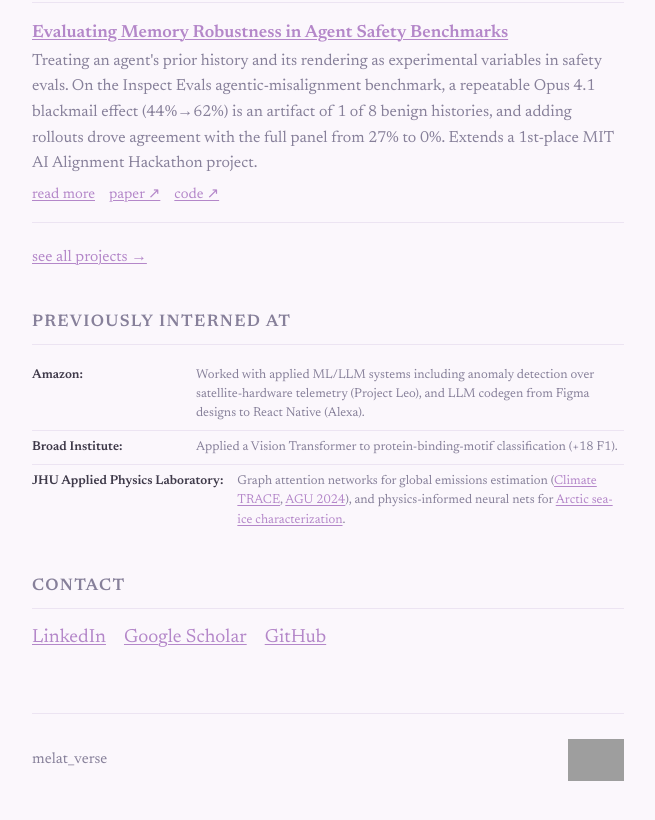
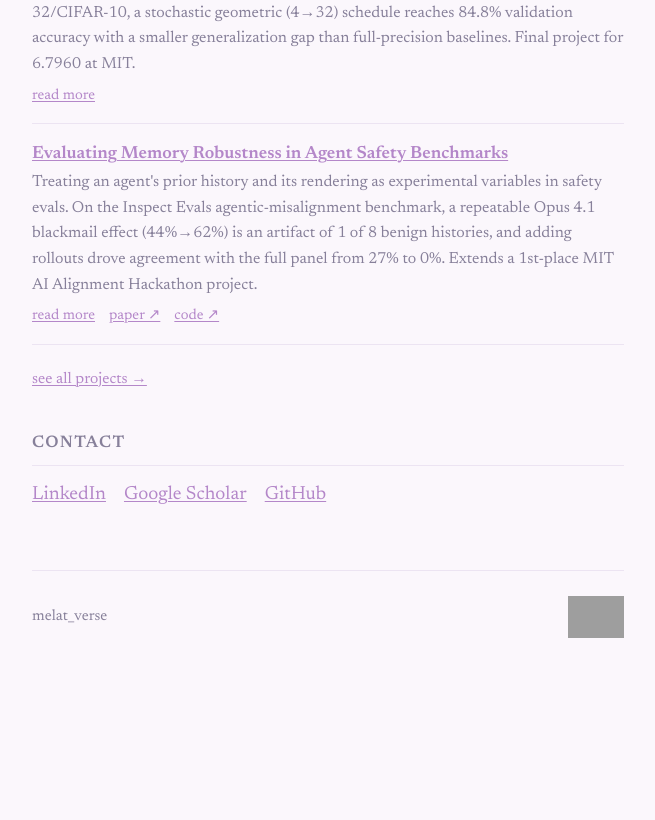
Before and after one commit to melatg0/personal_website, a plain HTML site: page index.html in a window 1280 px wide. Shown: the part 864-1684 px from the top of the page, without its empty margins (312-967 px from the left). After the commit the page ends 1629 px from the top, so only its background shows below. Drawn offline with Linux system fonts and the light colour scheme; grey boxes are pictures that could not be loaded.

Commit message:
moving prev work section

```diff
--- a/index.html
+++ b/index.html
@@ -26,7 +26,8 @@
           I study how language models store, share, and forget knowledge, and whether a model's account of
           its own reasoning can be made faithful and auditable — in
           <a href="https://lingo.csail.mit.edu/" target="_blank" rel="noopener">Prof. Jacob Andreas's group</a>
-          at MIT CSAIL.
+          at MIT CSAIL. I've also spent two summers building applied LLM systems at Amazon, and done ML
+          research at the Broad Institute and JHU Applied Physics Lab.
         </p>
       </div>
       <img class="avatar" src="assets/me.jpeg" alt="A picture of Melat"
@@ -65,28 +66,6 @@
     </section>
 
     <section class="section">
-      <h2>Previously interned at</h2>
-      <ul class="experience">
-        <li>
-          <span class="org">Amazon: </span>
-          <span class="role">Worked with applied ML/LLM systems including anomaly detection over satellite-hardware telemetry (Project Leo), and LLM codegen from Figma designs to React Native (Alexa).</span>
-        </li>
-        <li>
-          <span class="org">Broad Institute: </span>
-          <span class="role">Applied a Vision Transformer to protein-binding-motif classification (+18 F1).</span>
-        </li>
-        <li>
-          <span class="org">JHU Applied Physics Laboratory: </span>
-          <span class="role">Graph attention networks for global emissions estimation
-            (<a href="https://climatetrace.org/" target="_blank" rel="noopener">Climate TRACE</a>,
-            <a href="https://ui.adsabs.harvard.edu/abs/2024AGUFMGC43F0153V/abstract" target="_blank" rel="noopener">AGU 2024</a>),
-            and physics-informed neural nets for
-            <a href="https://essopenarchive.org/doi/pdf/10.22541/essoar.173878120.05807261/v1" target="_blank" rel="noopener">Arctic sea-ice characterization</a>.</span>
-        </li>
-      </ul>
-    </section>
-
-    <section class="section">
       <h2>Contact</h2>
       <p class="links">
         <a href="https://www.linkedin.com/in/melatg/" target="_blank" rel="noopener">LinkedIn</a>
```
